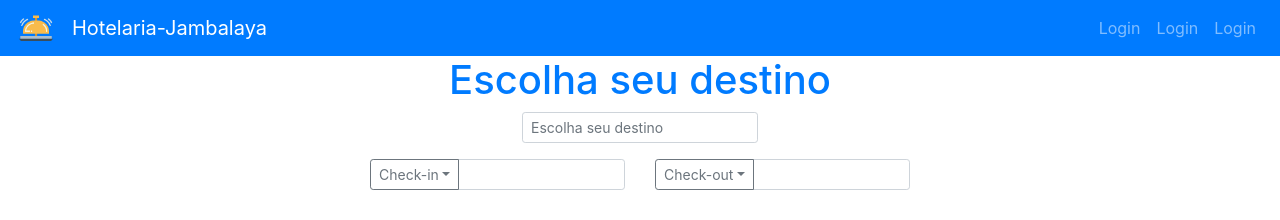
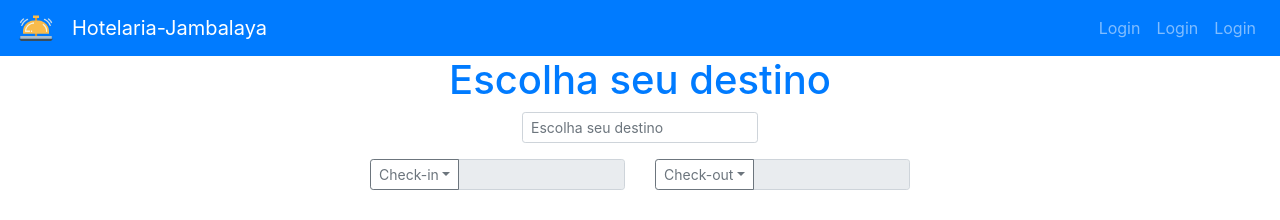
Before and after one commit to EstevamPonte/hotelaria-jambalaia, a React (Create React App) app: page / in a window 1280 px wide. Shown: the top 220 px of the page. Built offline with nearby package versions, Linux system fonts and the light colour scheme.

Commit message:
Adicionado diretorio para o formulario de destino

```diff
--- a/src/App.js
+++ b/src/App.js
@@ -2,7 +2,7 @@ import React from 'react';
 import './App.css';
 import Header from './Componente/Leyout/Header'
 import Footer from './Componente/Leyout/Footer'
-import SearchForm from './Componente/Form/SearchForm'
+import SearchForm from './Componente/Form/DestinyForm/SearchForm'
 import Home from './Componente/Screens/Home'
 
 function App() {
--- a/src/Componente/Form/CarrosselAnimado.js
+++ b/src/Componente/Form/DestinyForm/CarrosselAnimado.js
@@ -32,7 +32,7 @@ export class CarrosselAnimado extends React.Component {
   <Carousel.Item>
     <img
       className="d-block w-100"
-      src={require('../../Utils/Images/HomeBackground.png')}
+      src={require('../../../Utils/Images/HomeBackground.png')}
       alt="meu slide"
       width= "200"
       height= "200"
--- a/src/Componente/Form/Date.js
+++ b/src/Componente/Form/DestinyForm/Date.js
@@ -12,8 +12,11 @@ class Data extends Component {
     }
 
     setDate = (value) => {
+        let valor = String(value)
+        let resultado = valor.split(" ")
+        let dias = `${resultado[0]} ${resultado[2]}/${resultado[1]}/${resultado[3]}`
         this.setState({
-            selectDateIn: value
+            selectDateIn: dias
         })
     }
 
@@ -39,7 +42,7 @@ class Data extends Component {
 
                                 />
                             </DropdownButton>
-                            <Form.Control aria-describedby="basic-addon1" type="text" value={this.state.selectDateIn} size="sm"/>
+                            <Form.Control aria-describedby="basic-addon1" type="text" value={this.state.selectDateIn} size="sm" readOnly/>
                         </InputGroup>
                     </Col>
 
@@ -60,7 +63,7 @@ class Data extends Component {
 
                                 />
                             </DropdownButton>
-                            <Form.Control aria-describedby="basic-addon1" type="text" value={this.state.selectDateIn} size="sm"/>
+                            <Form.Control aria-describedby="basic-addon1" type="text" value={this.state.selectDateIn} size="sm" readOnly/>
                         </InputGroup>
                     </Col>
 
--- a/src/Componente/Form/SearchForm.js
+++ b/src/Componente/Form/DestinyForm/SearchForm.js
@@ -123,9 +123,8 @@ class SearchForm extends React.Component {
                                 </DropdownButton>
                             </Col>
                         </Row>
-                                <CarrosselAnimado/>
-
                     </Form>
+                    <CarrosselAnimado/>
                 </Container>
             </div>
         )
```
Also changed, not shown: src/Componente/Form/DestinyForm/Destiny.js (renamed from src/Componente/Form/Destiny.js).
